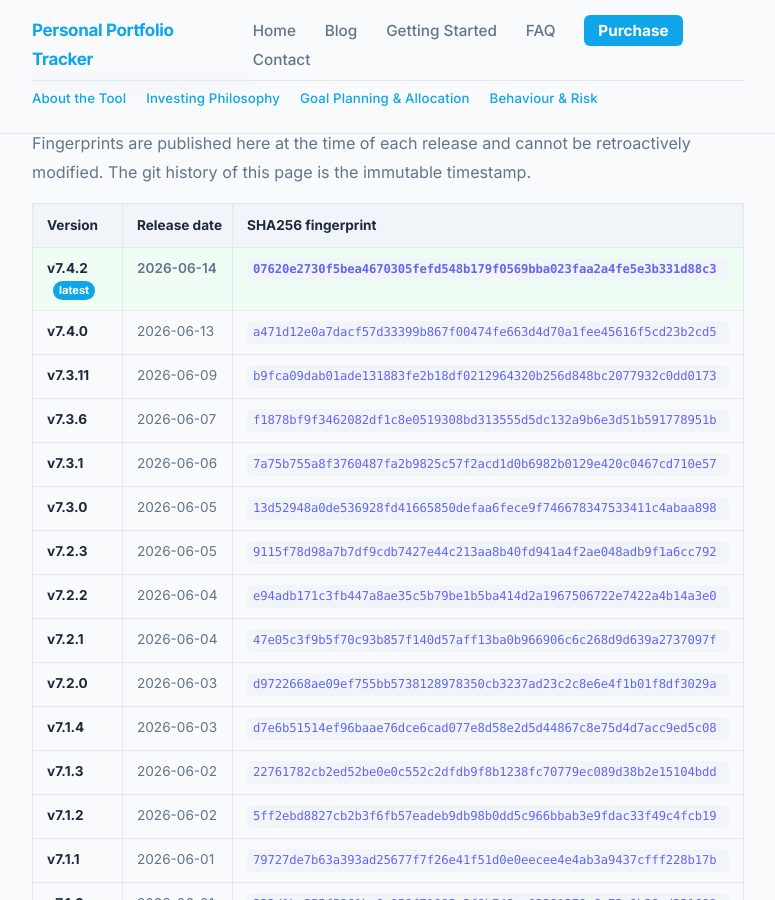
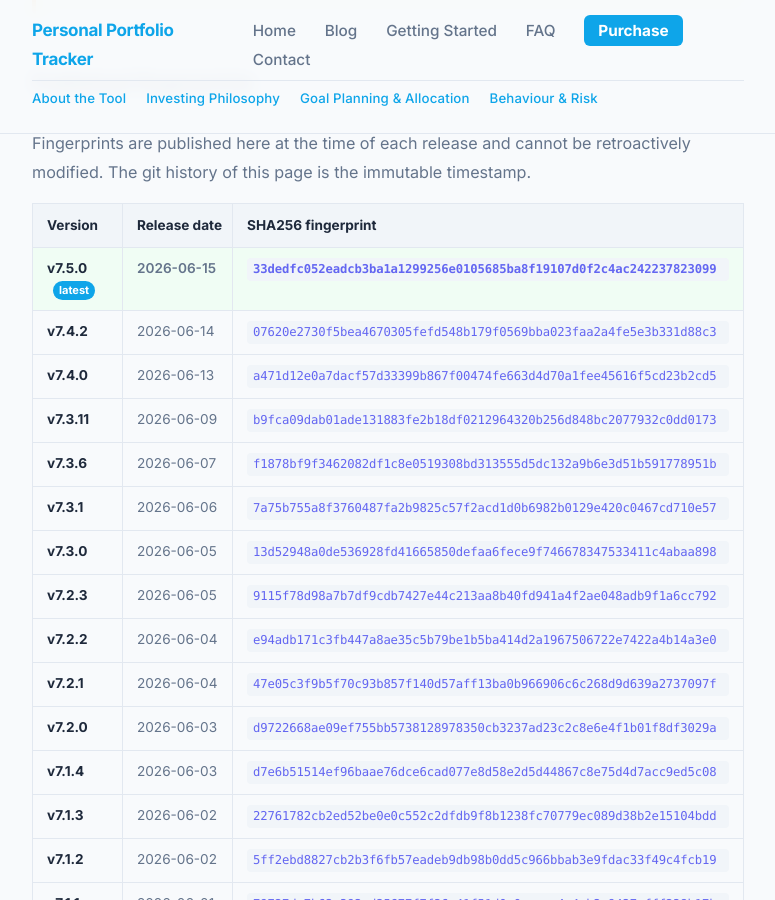
Before and after one commit to srikrishna2024/portfolio-tracker-blog, a Jekyll site: the page built from release-fingerprints/index.html, in a window 1280 px wide and 900 px high, scrolled down 976 px. Shown: the whole window, without its empty margins (252-1027 px from the left). Built offline with Jekyll 4.4.1, drawn with Linux system fonts in a browser that asks for light colours.

Commit message:
release: add v7.5.0 fingerprint

```diff
--- a/release-fingerprints/index.html
+++ b/release-fingerprints/index.html
@@ -40,7 +40,12 @@
       </thead>
       <tbody>
         <tr class="fp-current">
-          <td><strong>v7.4.2</strong> <span class="fp-badge">latest</span></td>
+          <td><strong>v7.5.0</strong> <span class="fp-badge">latest</span></td>
+          <td>2026-06-15</td>
+          <td><code class="fp-code">33dedfc052eadcb3ba1a1299256e0105685ba8f19107d0f2c4ac242237823099</code></td>
+        </tr>
+        <tr>
+          <td><strong>v7.4.2</strong></td>
           <td>2026-06-14</td>
           <td><code class="fp-code">07620e2730f5bea4670305fefd548b179f0569bba023faa2a4fe5e3b331d88c3</code></td>
         </tr>
```
